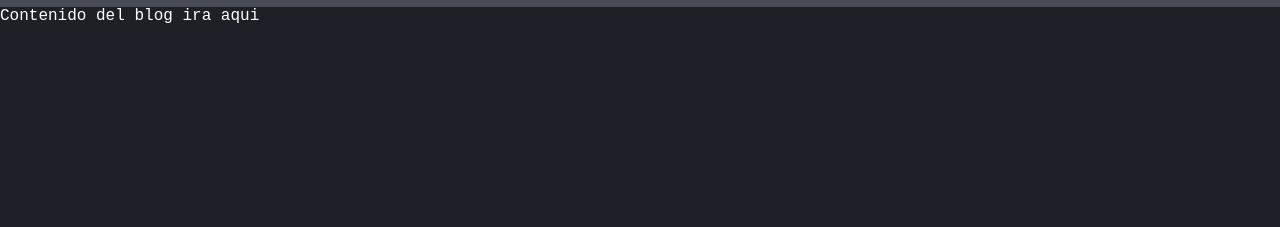
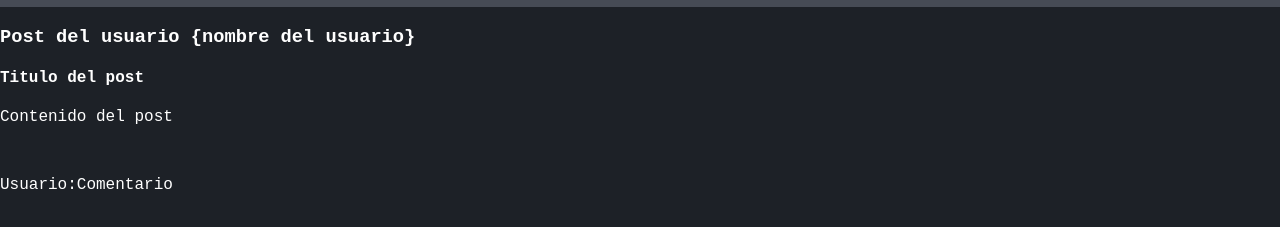
Before and after one commit to FacundoLoriente/curso-git, a plain HTML site: page index.html in a window 1280 px wide. Shown: the part 63-290 px from the top of the page. Drawn offline with Linux system fonts and the light colour scheme; a web font is replaced by a local one.

Commit message:
Add post html

```diff
--- a/index.html
+++ b/index.html
@@ -15,7 +15,13 @@
     <img class="logo" src="img/download.png">
     <h1>Blog Curso Git & Github</h1>
   </div>
-  <div>
-    Contenido del blog ira aqui
+  <div class="container" id="content">
+    <h3>Post del usuario {nombre del usuario}</h3>
+    <div class="post">
+      <h4>Titulo del post</h4>
+      <p>Contenido del post</p>
+      <br>
+      <p><span>Usuario:</span>Comentario</p>
+    </div>
   </div>
 </body>
```
